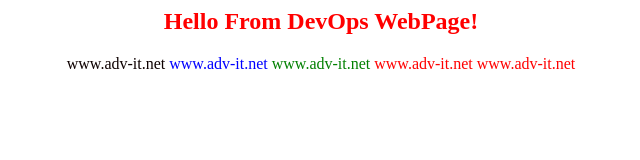
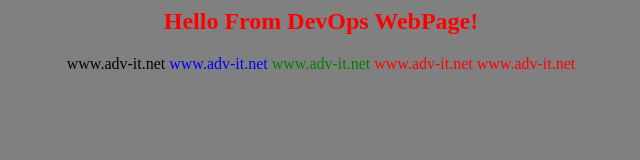
Before and after one commit to ValeriyB71/jenkinsTest, a plain HTML site: page index.html in a window 1280 px wide. Shown: the whole page, without its empty margins (319-959 px from the left). Drawn offline with Linux system fonts and the light colour scheme.

Commit message:
color chaenged3

```diff
--- a/index.html
+++ b/index.html
@@ -1,5 +1,5 @@
 <html>
-<body bground=gray>
+<body bgcolor=gray>
 <center>
 <h2><font color=red>Hello From DevOps WebPage!</font></h2>
 <font color=yelow>www.adv-it.net</font>
```
